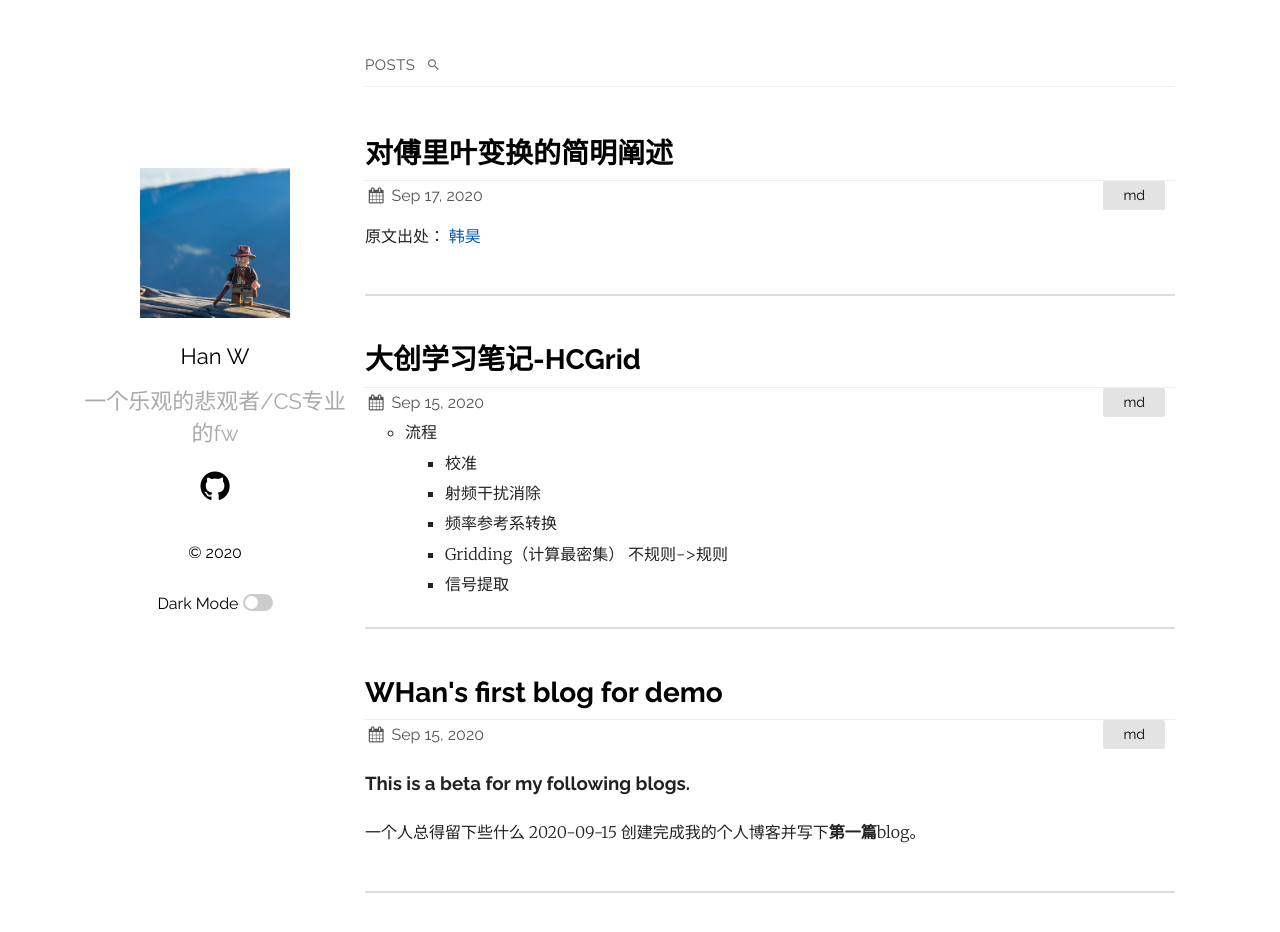
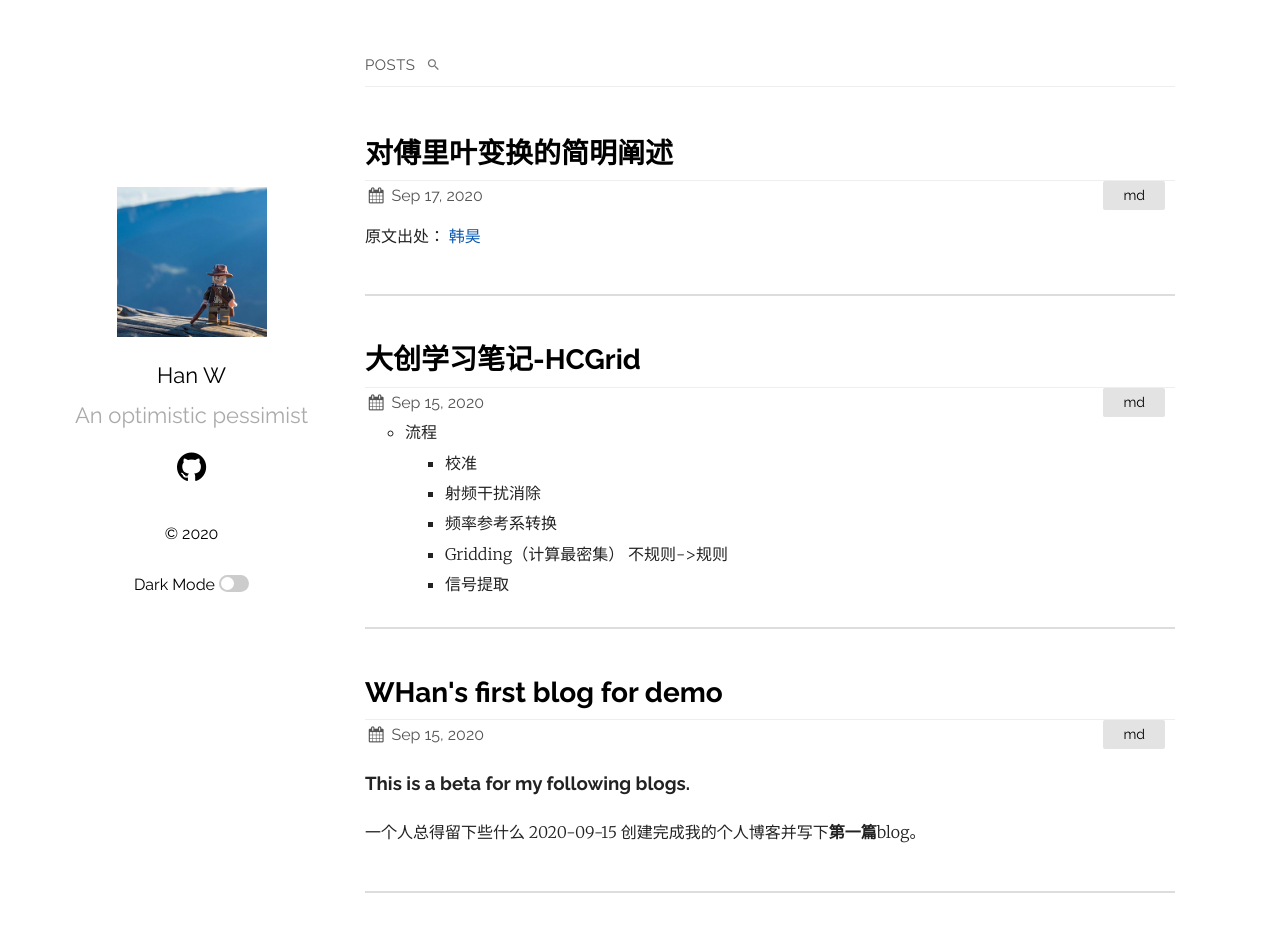
Before and after one commit to Vision-wh/Vision-wh.github.io, a Jekyll site: the page built from index.md, in a window 1280 px wide and 938 px high. Shown: the top 932 px of the window. Built offline with Jekyll 4.4.1, drawn with Linux system fonts in a browser that asks for light colours.

Commit message:
Update _config.yml

```diff
--- a/_config.yml
+++ b/_config.yml
@@ -11,7 +11,7 @@ sass:
   sass_dir: _sass
 plainwhite:
   name: Han W
-  tagline: 一个乐观的悲观者/CS专业的fw
+  tagline: An optimistic pessimist
   date_format: "%b %-d, %Y"
   sitemap: true # set to true to generate sitemap.xml content
   search: true # set to true to enable searchbar
```
